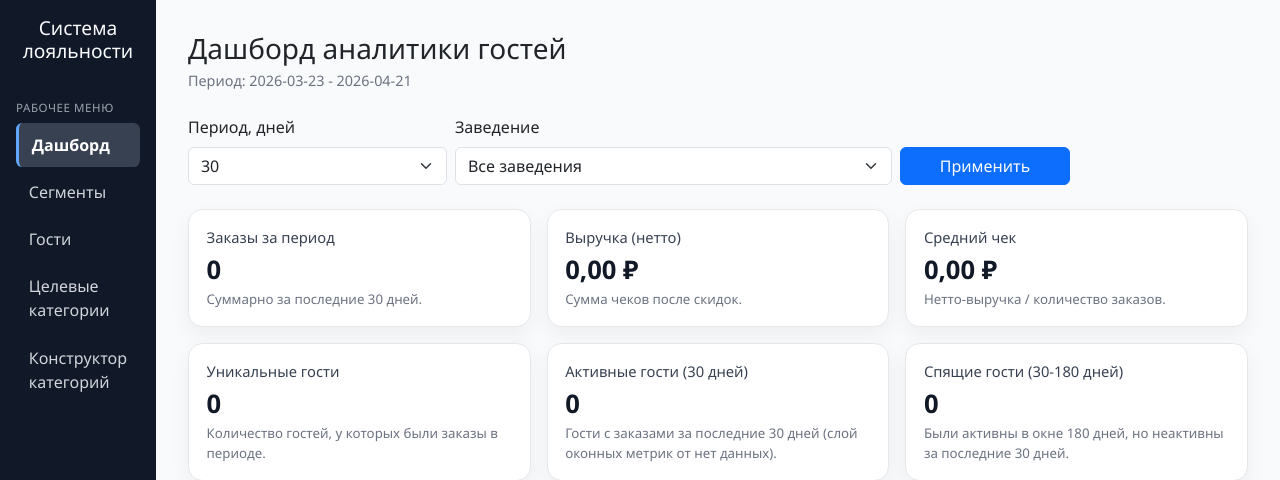
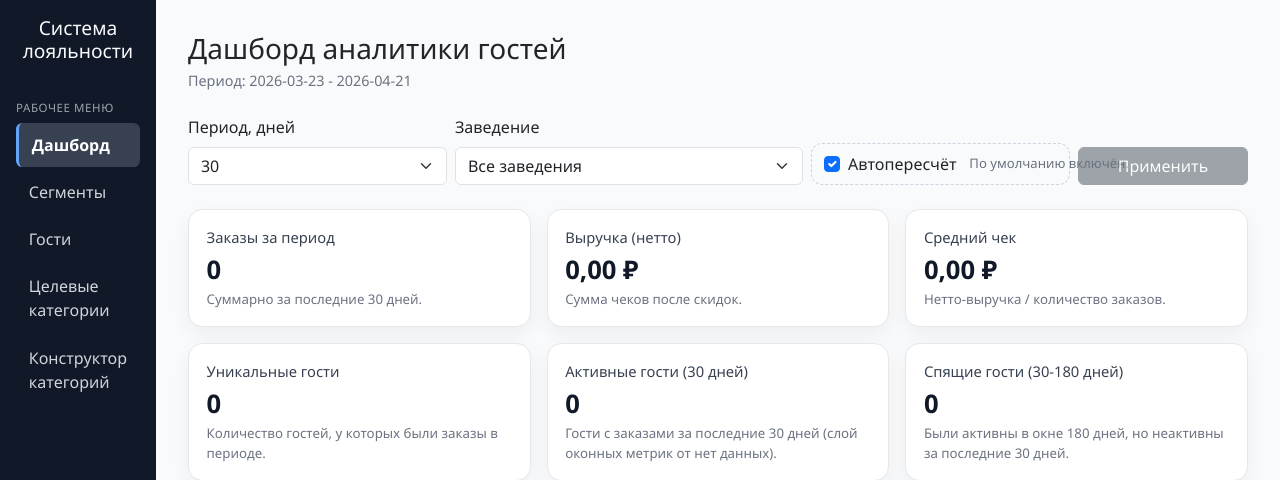
Before and after one commit to Evgl2004/bonusart_01, a Django app: page /dashboard/ in a window 1280 px wide. Shown: the top 480 px of the page. Run offline with Django 5.2, Linux system fonts and the light colour scheme; data that the repository does not hold is empty; parts of the project's set-up code (start-up, migrations or seed data) failed here and were passed over; some libraries are stand-ins or nearby versions.

Commit message:
feat(ui): добавить автопересчёт в фильтры дашборда аналитики

```diff
--- a/guests/templates/analytics/dashboard.html
+++ b/guests/templates/analytics/dashboard.html
@@ -66,9 +66,40 @@
     min-height: 320px;
   }
 
+  .dash-auto-box {
+    border: 1px dashed #cbd5e1;
+    border-radius: 0.7rem;
+    min-height: 42px;
+    padding: 0.45rem 0.75rem;
+    display: flex;
+    align-items: center;
+    justify-content: space-between;
+    gap: 0.8rem;
+  }
+
+  .dash-auto-note {
+    color: #6b7280;
+    font-size: 0.82rem;
+    margin: 0;
+    white-space: nowrap;
+  }
+
+  .dash-auto-box .form-check {
+    margin: 0;
+  }
+
   @media (max-width: 992px) {
     .chart-box {
       min-height: 280px;
+    }
+
+    .dash-auto-box {
+      flex-direction: column;
+      align-items: flex-start;
+    }
+
+    .dash-auto-note {
+      white-space: normal;
     }
   }
 </style>
@@ -84,18 +115,18 @@
   </div>
 </div>
 
-<form method="get" class="row g-2 align-items-end mb-4">
+<form method="get" id="dashboard-filters-form" class="row g-2 align-items-end mb-4">
   <div class="col-12 col-md-3">
     <label class="form-label">Период, дней</label>
-    <select name="period_days" class="form-select">
+    <select id="dashboard-period-days" name="period_days" class="form-select">
       {% for days in period_options %}
         <option value="{{ days }}" {% if days == selected_period_days %}selected{% endif %}>{{ days }}</option>
       {% endfor %}
     </select>
   </div>
-  <div class="col-12 col-md-5">
+  <div class="col-12 col-md-4">
     <label class="form-label">Заведение</label>
-    <select name="department_id" class="form-select">
+    <select id="dashboard-department-id" name="department_id" class="form-select">
       <option value="">Все заведения</option>
       {% for dep in department_options %}
         <option value="{{ dep.id }}" {% if dep.id == selected_department_id %}selected{% endif %}>
@@ -104,8 +135,17 @@
       {% endfor %}
     </select>
   </div>
+  <div class="col-12 col-md-3">
+    <div class="dash-auto-box">
+      <div class="form-check">
+        <input class="form-check-input" type="checkbox" id="dashboard-auto-apply">
+        <label class="form-check-label" for="dashboard-auto-apply">Автопересчёт</label>
+      </div>
+      <div class="dash-auto-note">По умолчанию включён.</div>
+    </div>
+  </div>
   <div class="col-12 col-md-2">
-    <button type="submit" class="btn btn-primary w-100">Применить</button>
+    <button id="dashboard-apply-btn" type="submit" class="btn btn-primary w-100">Применить</button>
   </div>
 </form>
 
@@ -149,6 +189,47 @@
 <script src="https://cdn.jsdelivr.net/npm/echarts@5/dist/echarts.min.js"></script>
 <script>
   (function() {
+    const storageKey = "dashboard_auto_apply_v1";
+    const form = document.getElementById("dashboard-filters-form");
+    const periodSelect = document.getElementById("dashboard-period-days");
+    const departmentSelect = document.getElementById("dashboard-department-id");
+    const autoApplyCheckbox = document.getElementById("dashboard-auto-apply");
+    const applyButton = document.getElementById("dashboard-apply-btn");
+
+    if (form && periodSelect && departmentSelect && autoApplyCheckbox && applyButton) {
+      const stored = window.localStorage.getItem(storageKey);
+      autoApplyCheckbox.checked = stored === null ? true : stored === "1";
+
+      const syncApplyButtonState = function() {
+        if (autoApplyCheckbox.checked) {
+          applyButton.disabled = true;
+          applyButton.classList.remove("btn-primary");
+          applyButton.classList.add("btn-secondary");
+        } else {
+          applyButton.disabled = false;
+          applyButton.classList.remove("btn-secondary");
+          applyButton.classList.add("btn-primary");
+        }
+      };
+
+      const maybeAutoSubmit = function() {
+        if (!autoApplyCheckbox.checked) {
+          return;
+        }
+        form.requestSubmit();
+      };
+
+      autoApplyCheckbox.addEventListener("change", function() {
+        window.localStorage.setItem(storageKey, autoApplyCheckbox.checked ? "1" : "0");
+        syncApplyButtonState();
+      });
+
+      periodSelect.addEventListener("change", maybeAutoSubmit);
+      departmentSelect.addEventListener("change", maybeAutoSubmit);
+
+      syncApplyButtonState();
+    }
+
     const payloadNode = document.getElementById("analytics-dashboard-data");
     if (!payloadNode) {
       return;
```
